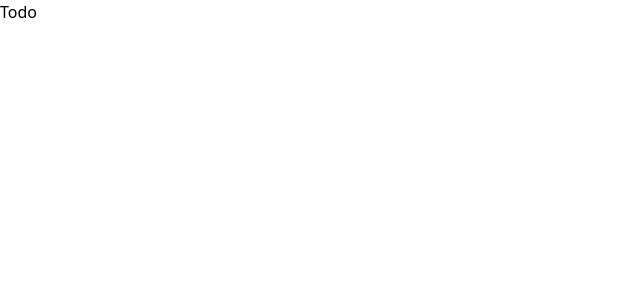
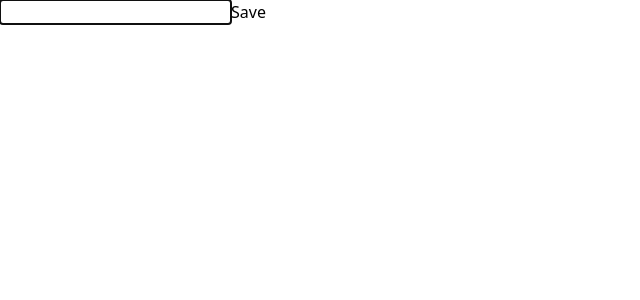
Before and after one commit to gregodiaz/todo-vite-tsx, a React (Vite) app: page / in a window 1280 px wide. Shown: the top 300 px of the page, without its empty margins (0-640 px from the left). Built offline with nearby package versions, Linux system fonts and the light colour scheme.

Commit message:
Add form with new task name.

```diff
--- a/src/App.tsx
+++ b/src/App.tsx
@@ -1,7 +1,30 @@
-function App() {
+import { useState } from "react"
+
+type FormElement = React.FormEvent<HTMLFormElement>
+
+function App(): JSX.Element {
+
+  const [newTask, setNewTask] = useState<string>('')
+
+  const handleSubmit = (e: FormElement): void => {
+    e.preventDefault()
+    console.log(newTask)
+    setNewTask('')
+  }
+
   return (
-    <div className="App">
-      Todo
+    <div>
+      <form onSubmit={handleSubmit}>
+        <input
+          type="text"
+          onChange={e => setNewTask(e.target.value)}
+          value={newTask}
+          autoFocus
+        />
+        <button>
+          Save
+        </button>
+      </form>
     </div>
   )
 }
```
